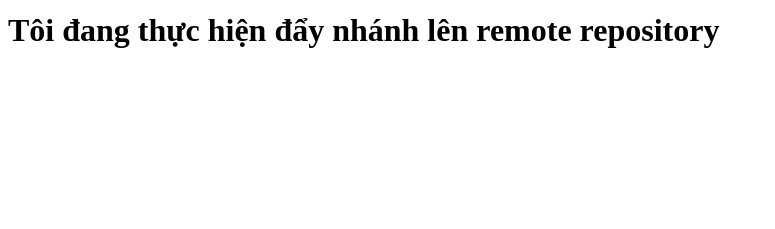
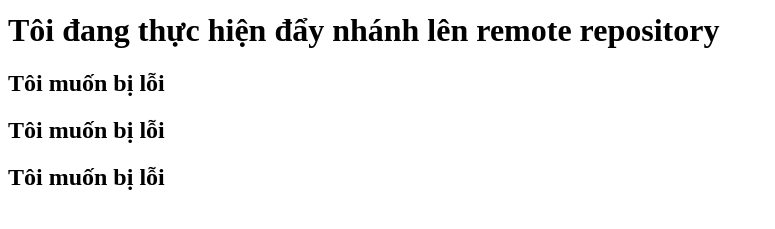
Before and after one commit to QuangKhai-dev/bc48_demogit, a plain HTML site: page index.html in a window 1280 px wide. Shown: the part 523-752 px from the top of the page, without its empty margins (0-775 px from the left). Drawn offline with Linux system fonts and the light colour scheme.

```diff
--- a/index.html
+++ b/index.html
@@ -16,6 +16,9 @@
   <!-- Yêu cầu: tạo thêm một thẻ img kèm theo một tấm hình bông hoa vào file html của nhánh main  -->
   <img src="https://image-us.eva.vn/upload/3-2021/images/2021-08-06/image1-1628216121-977-width600height400.jpg" alt="">
   <h1>Tôi đang thực hiện đẩy nhánh lên remote repository</h1>
+  <h2>Tôi muốn bị lỗi</h2>
+  <h2>Tôi muốn bị lỗi</h2>
+  <h2>Tôi muốn bị lỗi</h2>
 </body>
 
 </html>
```
